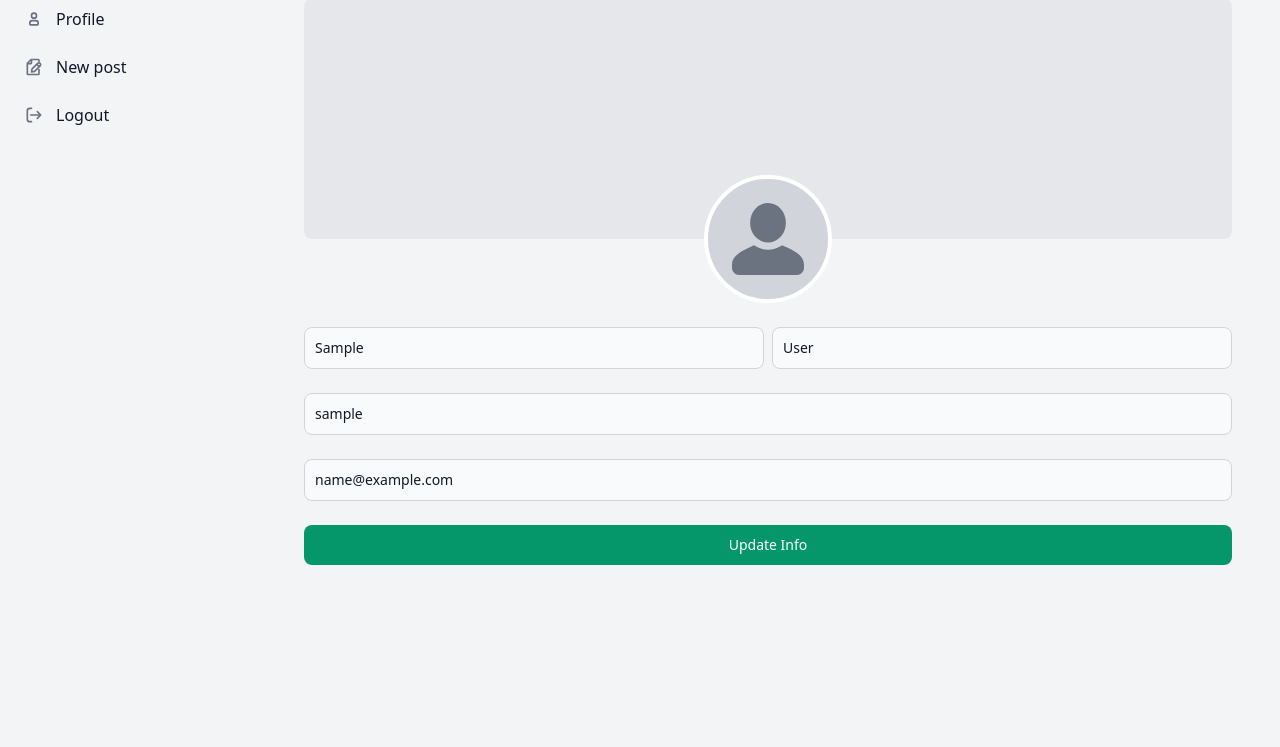
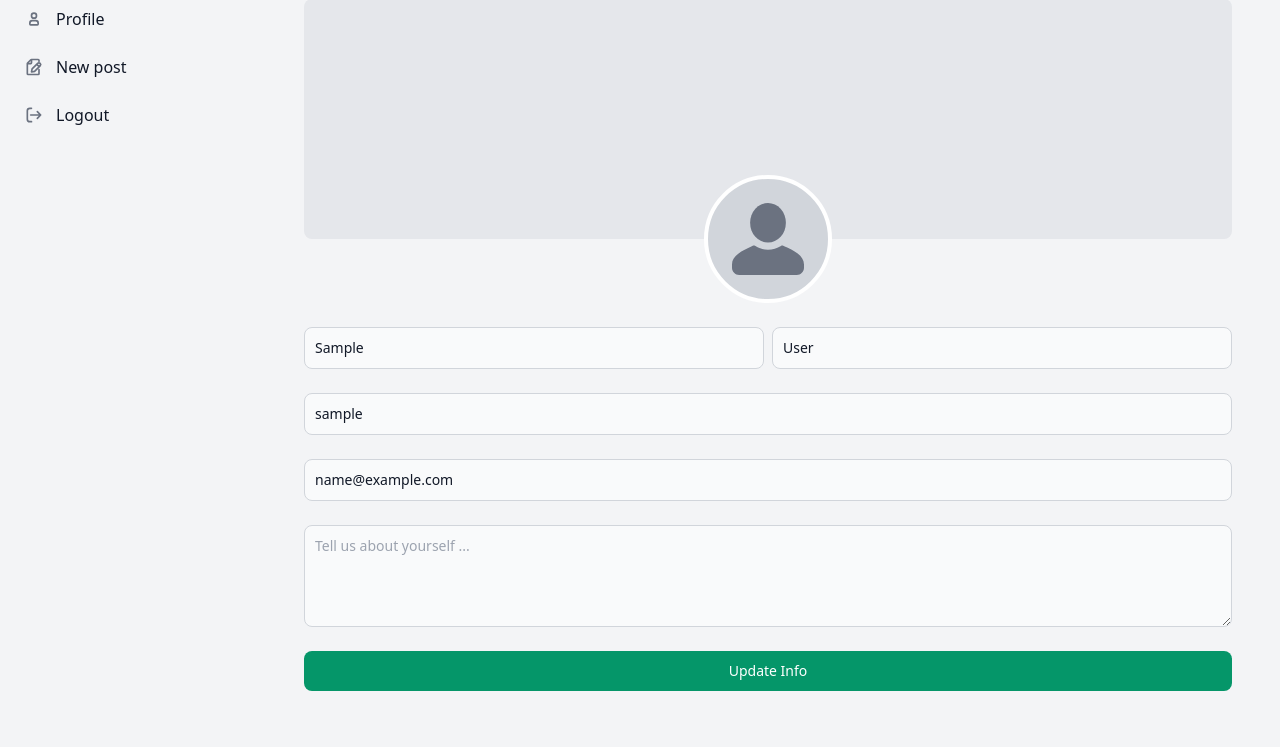
Before and after one commit to asmaahamid02/PRODIGY_FS_05, a Django app: page /auth/update_profile/ in a window 1280 px wide. Shown: the part 105-852 px from the top of the page. Before the commit the page ends 670 px from the top, so only its background shows below. Run offline with Django 5.2, Linux system fonts and the light colour scheme; the visitor is signed in with stand-in values (Sample User, id 1); style sheets or scripts are compiled from the project's sources; some libraries are stand-ins or nearby versions.

Commit message:
added bio field

```diff
--- a/accounts/templates/profiles/update.html
+++ b/accounts/templates/profiles/update.html
@@ -51,9 +51,7 @@
               <svg class="text-gray-500 w-full file-icon {% if profile_image %} hidden {% endif %}" fill="currentColor" xmlns="http://www.w3.org/2000/svg" viewBox="0 0 100 100" xml:space="preserve">
                 <g>
                   <g>
-                    <path d="M80,71.2V74c0,3.3-2.7,6-6,6H26c-3.3,0-6-2.7-6-6v-2.8c0-7.3,8.5-11.7,16.5-15.2c0.3-0.1,0.5-0.2,0.8-0.4
-			c0.6-0.3,1.3-0.3,1.9,0.1C42.4,57.8,46.1,59,50,59c3.9,0,7.6-1.2,10.8-3.2c0.6-0.4,1.3-0.4,1.9-0.1c0.3,0.1,0.5,0.2,0.8,0.4
-			C71.5,59.5,80,63.9,80,71.2z" />
+                    <path d="M80,71.2V74c0,3.3-2.7,6-6,6H26c-3.3,0-6-2.7-6-6v-2.8c0-7.3,8.5-11.7,16.5-15.2c0.3-0.1,0.5-0.2,0.8-0.4c0.6-0.3,1.3-0.3,1.9,0.1C42.4,57.8,46.1,59,50,59c3.9,0,7.6-1.2,10.8-3.2c0.6-0.4,1.3-0.4,1.9-0.1c0.3,0.1,0.5,0.2,0.8,0.4C71.5,59.5,80,63.9,80,71.2z" />
                   </g>
                   <g>
                     <ellipse cx="50" cy="36.5" rx="14.9" ry="16.5" />
@@ -81,22 +79,26 @@
 
       <div class="block md:flex space-x-2">
         <div class="w-full">
-          <input type="text" name="first_name" id="first_name" class="block p-2.5 w-full text-sm text-gray-900 bg-gray-50 rounded-lg border border-gray-300 focus:outline-none focus:ring-emerald-500 focus:border-emerald-500" placeholder="John" value="{{ form.first_name.value|default_if_none:'' }}" />
+          <input type="text" name="first_name" id="first_name" class="block p-2.5 w-full text-sm text-gray-900 bg-gray-50 rounded-lg border border-gray-300 focus:outline-none focus:ring-emerald-500 focus:border-emerald-500" placeholder="First name" value="{{ form.first_name.value|default_if_none:'' }}" />
           {% include 'components/input-error-label.html' with errors=form.first_name.errors %}
         </div>
         <div class="w-full">
-          <input type="text" name="last_name" id="last_name" class="block p-2.5 w-full text-sm text-gray-900 bg-gray-50 rounded-lg border border-gray-300 focus:outline-none focus:ring-emerald-500 focus:border-emerald-500" placeholder="Doe" value="{{ form.last_name.value|default_if_none:'' }}" />
+          <input type="text" name="last_name" id="last_name" class="block p-2.5 w-full text-sm text-gray-900 bg-gray-50 rounded-lg border border-gray-300 focus:outline-none focus:ring-emerald-500 focus:border-emerald-500" placeholder="Last name" value="{{ form.last_name.value|default_if_none:'' }}" />
           {% include 'components/input-error-label.html' with errors=form.last_name.errors %}
         </div>
       </div>
       <div>
-        <input type="text" name="username" id="username" class="block p-2.5 w-full text-sm text-gray-900 bg-gray-50 rounded-lg border border-gray-300 focus:outline-none focus:ring-emerald-500 focus:border-emerald-500" placeholder="johnduo123" required="" value="{{ form.username.value|default_if_none:'' }}" />
+        <input type="text" name="username" id="username" class="block p-2.5 w-full text-sm text-gray-900 bg-gray-50 rounded-lg border border-gray-300 focus:outline-none focus:ring-emerald-500 focus:border-emerald-500" placeholder="username" required="" value="{{ form.username.value|default_if_none:'' }}" />
         {% include 'components/input-error-label.html' with errors=form.username.errors %}
       </div>
       <div>
         <input type="email" name="email" id="email" class="block p-2.5 w-full text-sm text-gray-900 bg-gray-50 rounded-lg border border-gray-300 focus:outline-none focus:ring-emerald-500 focus:border-emerald-500" placeholder="john@example.com" required="" value="{{ form.email.value|default_if_none:'' }}" />
         {% include 'components/input-error-label.html' with errors=form.email.errors %}
       </div>
+      <div>
+        <textarea name="bio" id="bio" rows="4" class="block p-2.5 w-full text-sm text-gray-900 bg-gray-50 rounded-lg border border-gray-300 focus:outline-none focus:ring-emerald-500 focus:border-emerald-500" placeholder="Tell us about yourself ...">{{ form.bio.value|default_if_none:'' }}</textarea>
+        {% include 'components/input-error-label.html' with errors=form.bio.errors %}
+      </div>
       <button type="submit" class="w-full text-white bg-emerald-600 hover:bg-emerald-700 focus:ring-4 focus:outline-none focus:ring-emerald-300 font-medium rounded-lg text-sm px-5 py-2.5 text-center">Update Info</button>
     </form>
   </div>
```
